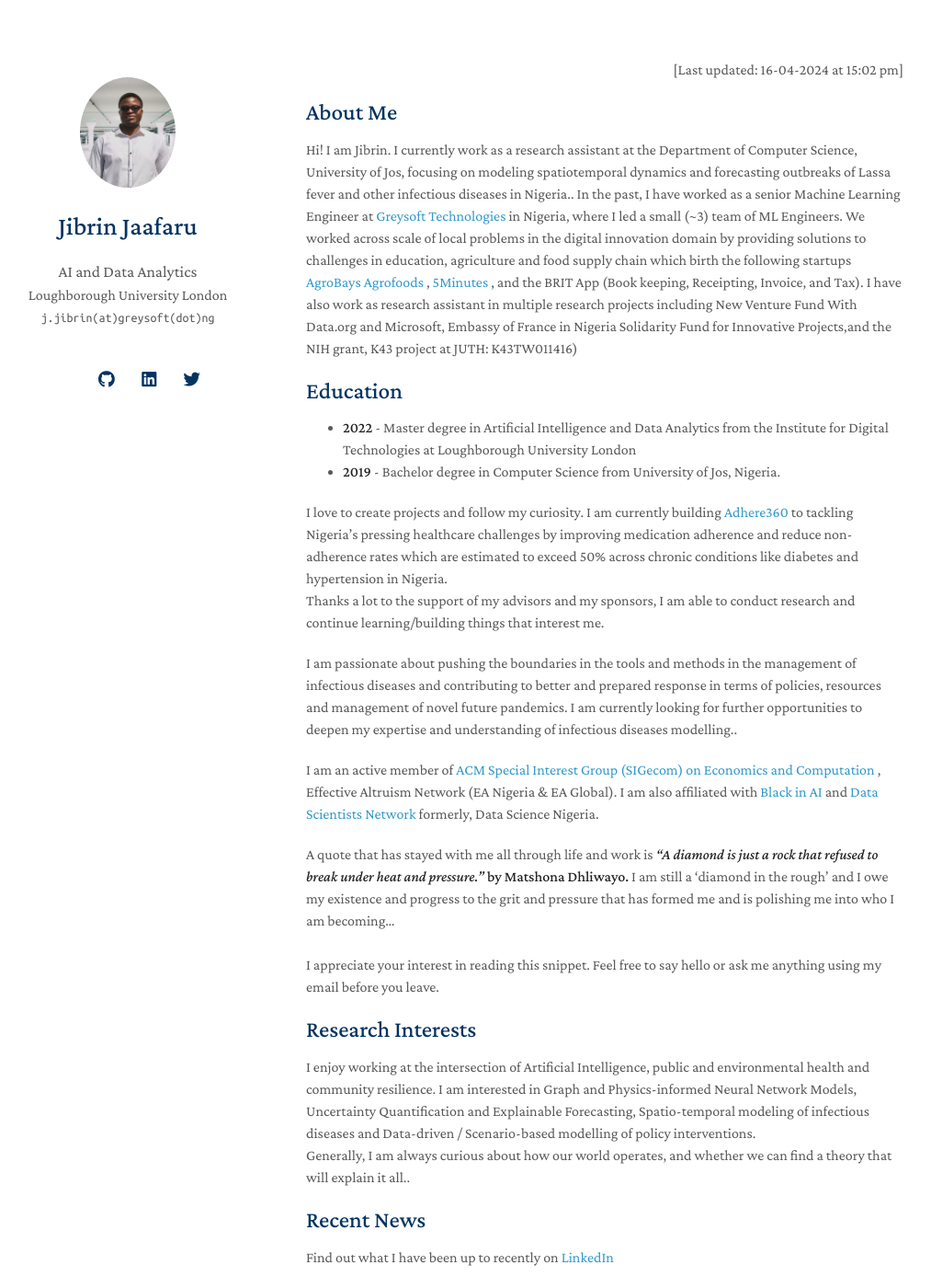
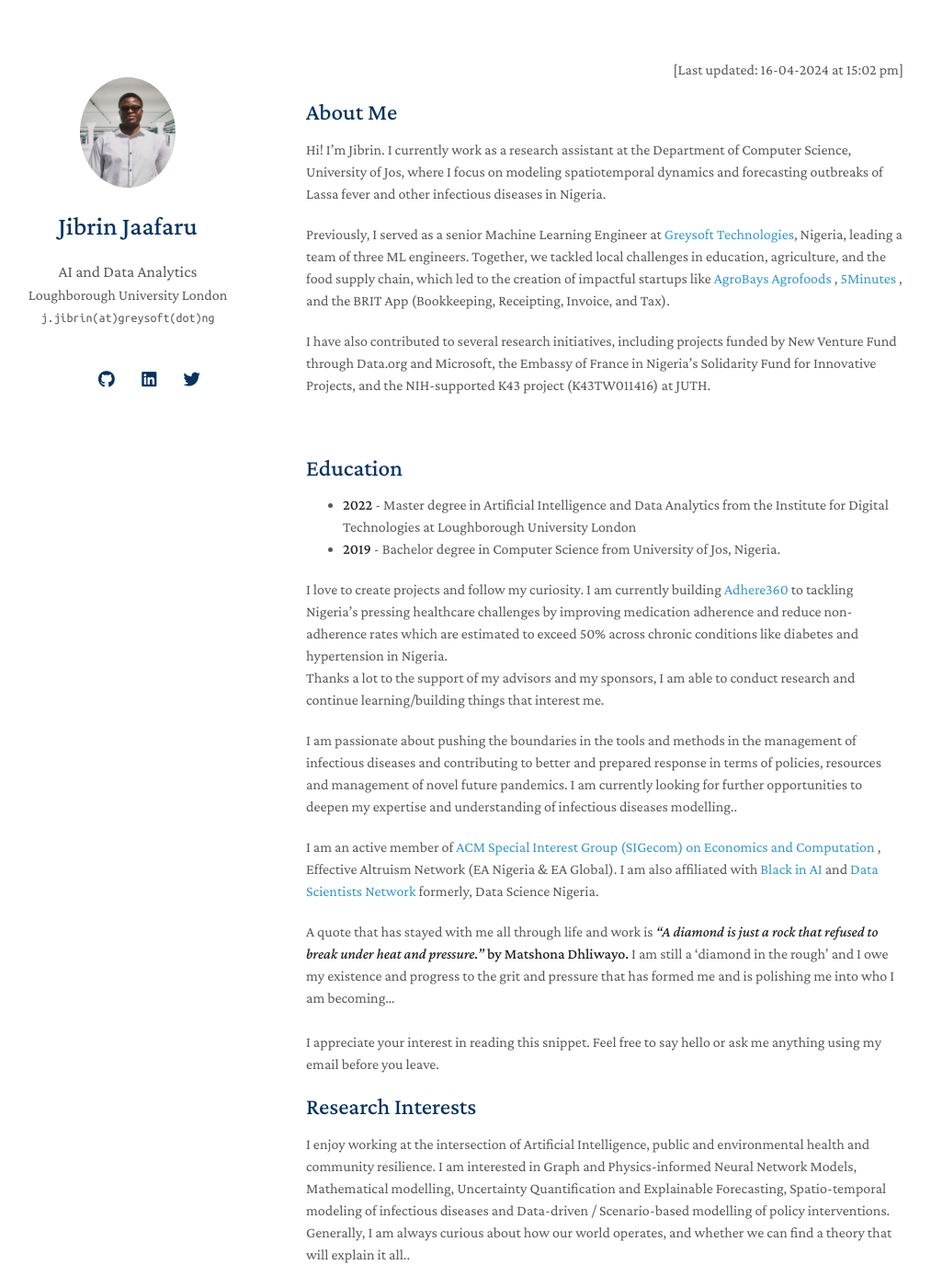
Before and after one commit to jibrinx/jibrinx.github.io, a Jekyll site: the page built from index.md, in a window 1280 px wide and 1400 px high. Shown: the whole window at 92% size, without its empty margins (137-1150 px from the left). Built offline with Jekyll 4.4.1, drawn with Linux system fonts in a browser that asks for light colours; nearby versions of some CDN libraries; a style sheet for code colours, icons or effects is not loaded.

Commit message:
Update index.md

```diff
--- a/index.md
+++ b/index.md
@@ -4,8 +4,12 @@ layout: homepage
 
 <p  align="right">[Last updated: 16-04-2024 at 15:02 pm]</p>
 ## About Me
+Hi! I’m Jibrin. I currently work as a research assistant at the Department of Computer Science, University of Jos, where I focus on modeling spatiotemporal dynamics and forecasting outbreaks of Lassa fever and other infectious diseases in Nigeria.
 
-Hi! I am Jibrin. I currently work as a research assistant at the Department of Computer Science, University of Jos, focusing on modeling spatiotemporal dynamics and forecasting outbreaks of Lassa fever and other infectious diseases in Nigeria.. In the past, I have worked as a senior Machine Learning Engineer at <a href="https://greysoft.ng">Greysoft Technologies</a> in Nigeria, where I led a small (~3) team of ML Engineers. We worked across scale of local problems in the digital innovation domain by providing solutions to challenges in education, agriculture and food supply chain which birth the following startups <a href="https://agrobays.com">AgroBays Agrofoods </a>, <a href="https://app.5minutes.ng">5Minutes </a>, and the BRIT App (Book keeping, Receipting, Invoice, and Tax).  I have also work as research assistant in multiple research projects including New Venture Fund With Data.org and Microsoft, Embassy of France in Nigeria Solidarity Fund for Innovative Projects,and the NIH grant, K43 project at JUTH: K43TW011416)
+Previously, I served as a senior Machine Learning Engineer at <a href="https://greysoft.ng">Greysoft Technologies</a>, Nigeria, leading a team of three ML engineers. Together, we tackled local challenges in education, agriculture, and the food supply chain, which led to the creation of impactful startups like  <a href="https://agrobays.com">AgroBays Agrofoods </a>,  <a href="https://app.5minutes.ng">5Minutes </a>, and the BRIT App (Bookkeeping, Receipting, Invoice, and Tax).
+
+I have also contributed to several research initiatives, including projects funded by New Venture Fund through Data.org and Microsoft, the Embassy of France in Nigeria's Solidarity Fund for Innovative Projects, and the NIH-supported K43 project (K43TW011416) at JUTH.
+
 <br>
 ## Education
 - **2022** - Master degree in Artificial Intelligence and Data Analytics from the Institute for Digital Technologies at Loughborough University London
@@ -21,7 +25,7 @@ A quote that has stayed with me all through life and work is <strong><i> "A diam
 I appreciate your interest in reading this snippet. Feel free to say hello or ask me anything using my email before you leave.
 
 ## Research Interests
-I enjoy working at the intersection of Artificial Intelligence, public and environmental health and community resilience. I am interested in Graph and Physics-informed Neural Network Models, Uncertainty Quantification and Explainable Forecasting, Spatio-temporal modeling of infectious diseases and Data-driven / Scenario-based modelling of policy interventions.
+I enjoy working at the intersection of Artificial Intelligence, public and environmental health and community resilience. I am interested in Graph and Physics-informed Neural Network Models, Mathematical modelling, Uncertainty Quantification and Explainable Forecasting, Spatio-temporal modeling of infectious diseases and Data-driven / Scenario-based modelling of policy interventions.
 <br>
 Generally, I am always curious about how our world operates, and whether we can find a theory that will explain it all..
 
```
